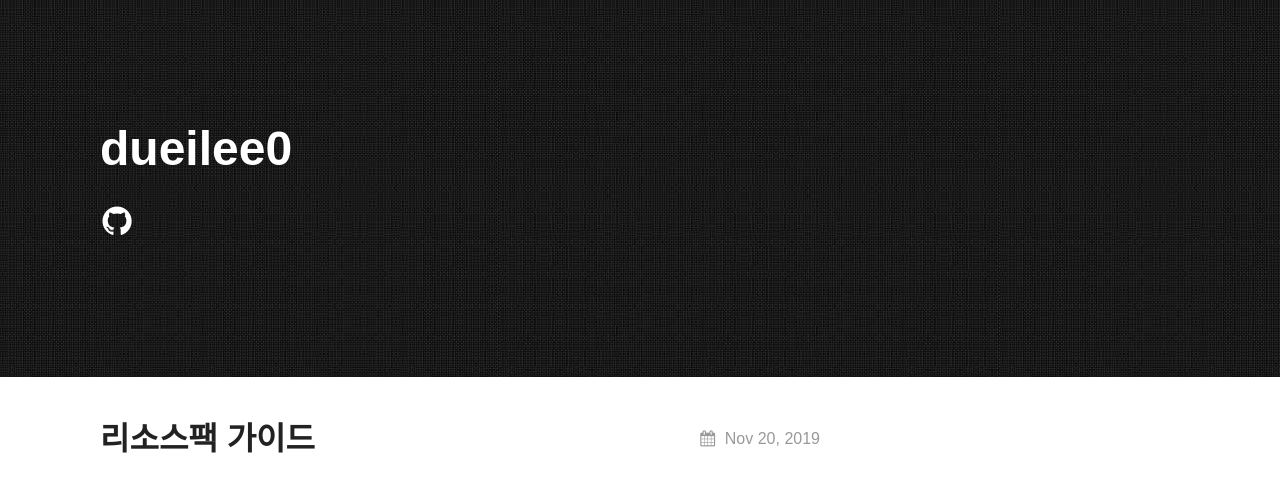
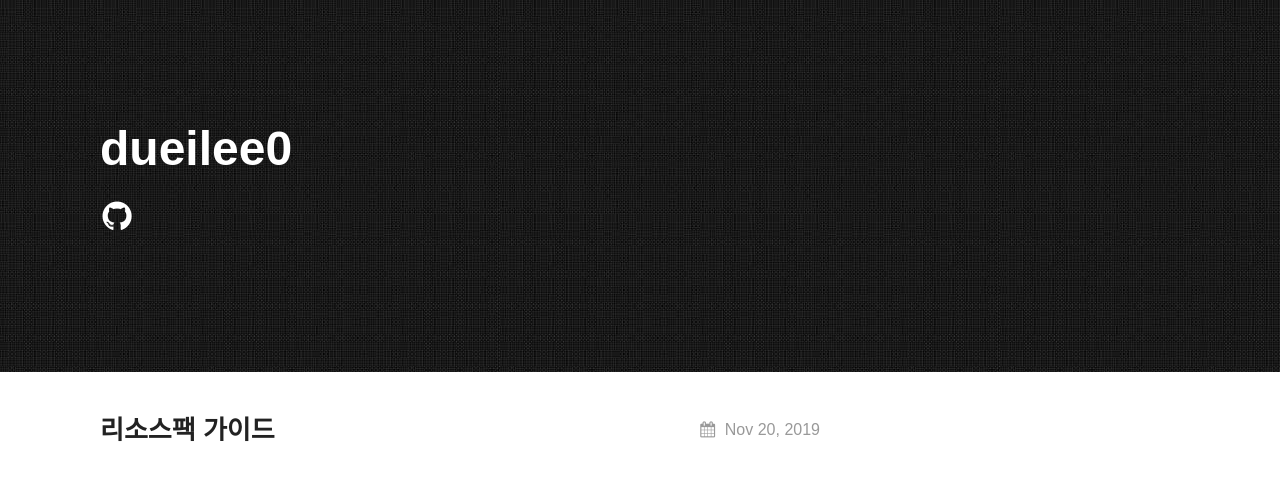
Before and after one commit to dueilee0/dueilee0.github.io, a Jekyll site: the page built from index.md, in a window 1280 px wide. Shown: the top 492 px of the page. Built offline with Jekyll 4.4.1, drawn with Linux system fonts in a browser that asks for light colours; some web fonts are replaced.

Commit message:
Update theme.scss

```diff
--- a/_sass/theme.scss
+++ b/_sass/theme.scss
@@ -45,7 +45,7 @@ h1 {
 
 h2 {
 	font-weight: bold;
-	@include fluidType(28px, 32px);
+	@include fluidType(20px, 26px);
 }
 
 h4 {
```
